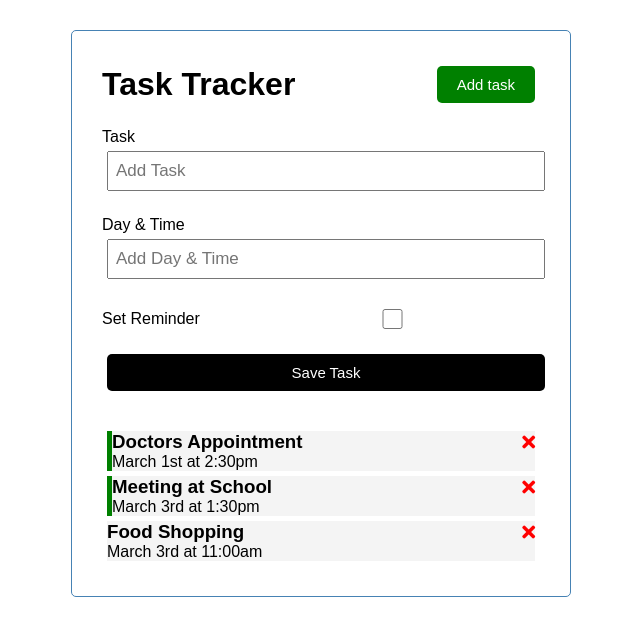
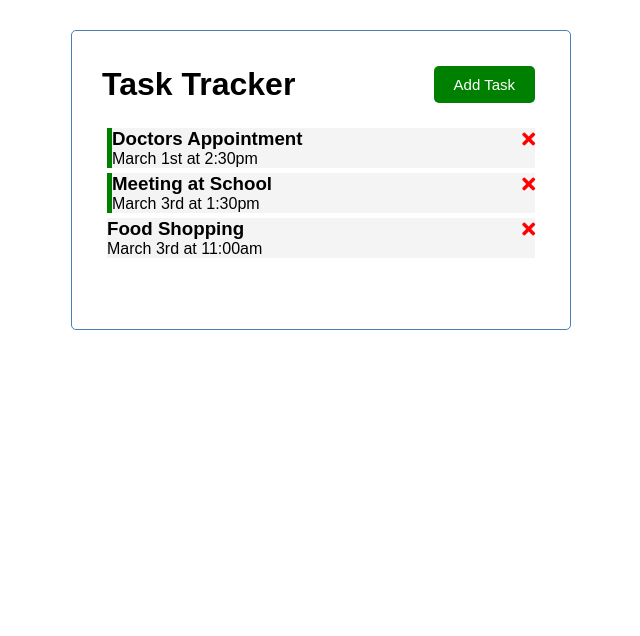
Before and after one commit to Jonathan-Challenger/Web_dev_tutorials, a Vue app in the folder vue-crash-course/: page / in a window 1280 px wide. Shown: the top 636 px of the page, without its empty margins (319-959 px from the left). Built offline with nearby package versions, Linux system fonts and the light colour scheme.

Commit message:
updates for toggling add task form

```diff
--- a/vue-crash-course/src/App.vue
+++ b/vue-crash-course/src/App.vue
@@ -1,7 +1,12 @@
 <template>
   <div class="container">
-    <Header title="Task Tracker"/>
-    <AddTask @add-task="addTask"/>
+    <Header @toggle-add-task="toggleAddTask"
+    title="Task Tracker"
+    :showAddTask="showAddTask"
+    />
+    <div v-show="showAddTask">
+      <AddTask @add-task="addTask"/>
+    </div>
     <Tasks @toggle-reminder="toggleReminder" @delete-task="deleteTask" :tasks="tasks" />
   </div>
 </template>
@@ -20,10 +25,14 @@
   },
   data() {
     return {
-      tasks: []
+      tasks: [],
+      showAddTask: false,
     }
   },
   methods: {
+    toggleAddTask() {
+      this.showAddTask = !this.showAddTask;
+    },
     addTask(task) {
       this.tasks = [...this.tasks, task]
     },
--- a/vue-crash-course/src/components/Button.vue
+++ b/vue-crash-course/src/components/Button.vue
@@ -1,5 +1,8 @@
 <template>
-    <button @click="onClick()" :style="{ background: color}" class="btn">{{ text }}</button>
+    <button @click="onClick()"
+    :style="{ background: color}"
+    class="btn">{{ text }}
+    </button>
 </template>
 
 <script>
@@ -11,7 +14,7 @@
     },
     methods: {
         onClick() {
-            console.log("click");
+            this.$emit('toggle-add-task')
         },
     }
 }
--- a/vue-crash-course/src/components/Header.vue
+++ b/vue-crash-course/src/components/Header.vue
@@ -1,7 +1,10 @@
 <template>
     <header>
         <h1>{{ title }}</h1>
-        <Button text="Add task" color="green" />
+        <Button @toggle-add-task="$emit('toggle-add-task')"
+        :text="showAddTask ? 'Close' : 'Add Task'"
+        :color="showAddTask ? 'red' : 'green'"
+        />
     </header>
 </template>
 
@@ -12,6 +15,7 @@
     name: 'Header',
     props: {
         title: String,
+        showAddTask: Boolean,
     },
     components: {
         Button,
```
